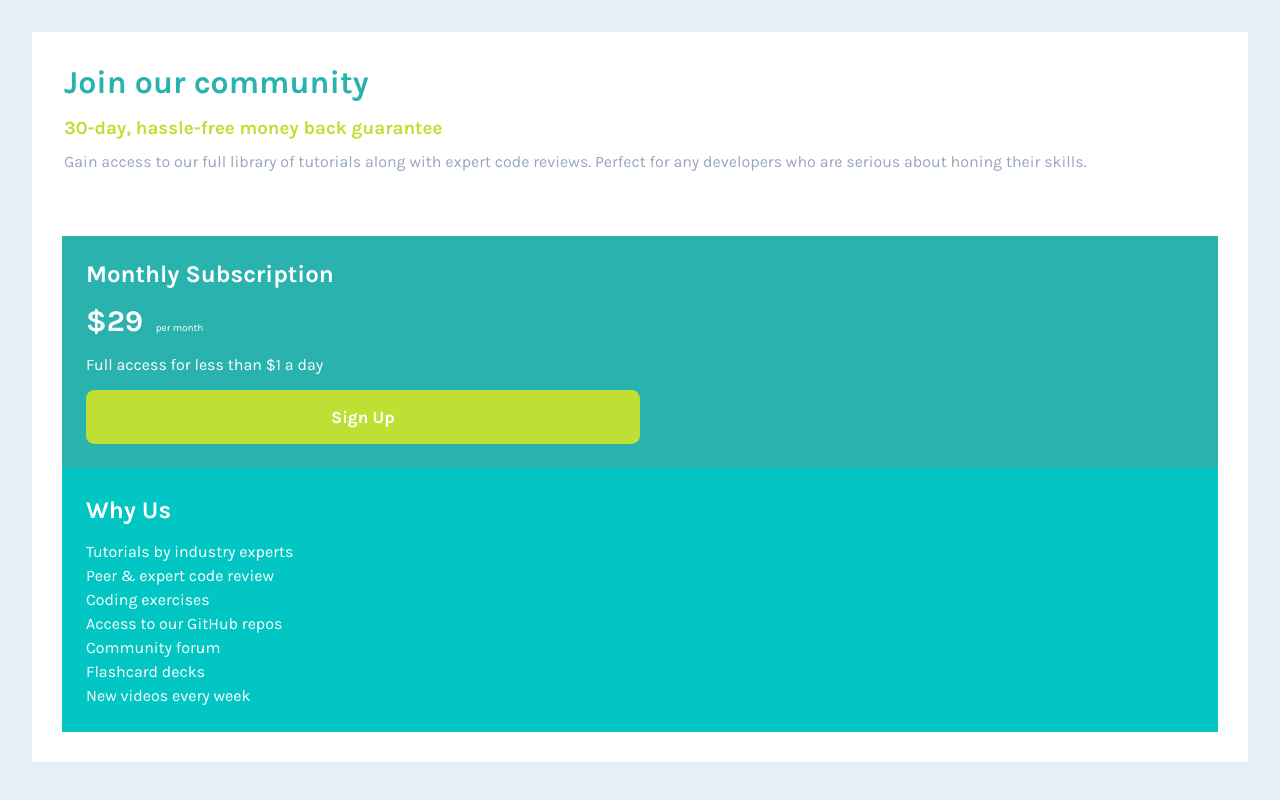
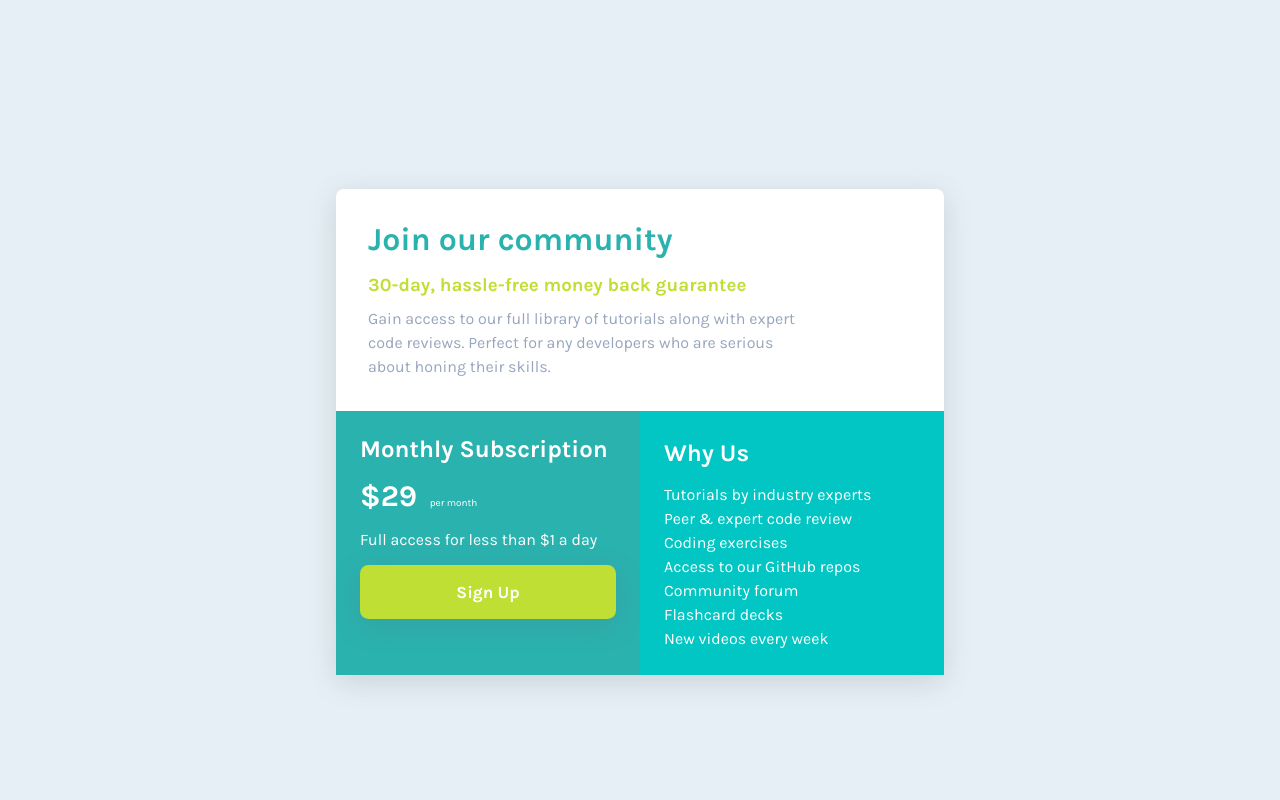
Before and after one commit to Ayommide/hannah, a plain HTML site: page index.html in a window 1280 px wide. Drawn offline with Linux system fonts and the light colour scheme.

Commit message:
fix-style-design

```diff
--- a/index.html
+++ b/index.html
@@ -18,8 +18,9 @@
 </head>
 
 <body>
+  <div class="main-container">
 <div class="container">
-<header class="single">
+<header class="header">
      <h1>Join our community</h1>
 
     <h3>30-day, hassle-free money back guarantee</h3>
@@ -29,9 +30,8 @@
     </p>
 </header>
 
-
 <main>
-    <section class="code">
+    <section class="monthly-subscription">
       <h2>Monthly Subscription</h2>
    <h4> <span>&dollar;29 </span> per month
   </h4>
@@ -40,7 +40,7 @@
       <button> Sign Up</button>
     </section>
 
-    <article>
+    <article class="why-us">
       <h2> Why Us</h2>
      <ul>
        <li>Tutorials by industry experts</li>
@@ -54,6 +54,7 @@
      </ul>
     </article>
 </main>
+</div>
 </div>
 </body>
 
--- a/style.css
+++ b/style.css
@@ -5,6 +5,8 @@
 }
 
 body{
+    width: 100%;
+    height: 100vh;
     background-color:  hsl(204, 43%, 93%);
     font-family: 'Karla', sans-serif;
     font-size: 16px;
@@ -14,60 +16,81 @@ body{
 ul{
     list-style-type: none;
 }
+.main-container{
+    display: flex;
+    flex-direction: column;
+    justify-content: center;
+    align-items: center;
+    height: 100vh;
+    width: 100%;
+}
 
 .container{
-    background-color:#fff;
+    width: 50%;
+    margin: auto;
+    box-shadow: rgba(100, 100, 111, 0.2) 0px 7px 29px 0px;
+    border-radius: 8px;
+    /* background-color:#fff; */
 }
 
 
-.single{
+.header{
+    background-color:#fff;
+    border-radius: 8px 8px 0 0;
     padding: 2em;
 }
 
-.single h3{
+.header h3{
     color:  hsl(71, 73%, 54%);
     margin-bottom: 0.6em;
 }
 
-.single h1{
+.header h1{
     color:hsl(179, 62%, 43%) ;
     margin-bottom: 0.5em;
 }
 
-.single p{
+.header p{
     color:  hsl(218, 22%, 67%);
      line-height: 1.5;
+     width: 80%;
 }
 
 main{
-    display: flex;
-    flex-direction: column;
-    padding:30px;
+    /* display: flex;
+    flex-direction: row;  */
+    display: grid;
+    grid-template-columns: repeat(2, 1fr);
+    /* display: flex; */
+    border-radius: 0 0 8px 8px;
+    /* width: 100%; */
+    /* padding:30px; */
 }
 
-.code{
+.monthly-subscription{
     background-color:hsl(179, 62%, 43%);
     padding: 1.5em;
     color: white;
+    /* width: 50%; */
 }
 
-.code h2{
+.monthly-subscription h2{
     margin-bottom: 15px;
 }
 
-.code h4{
+.monthly-subscription h4{
     font-size: 10px;
     font-weight: 300;
     margin-bottom: 0.7em;
 
 }
-.code span{
+.monthly-subscription span{
     font-size:30px;
     font-weight: 700;
     margin-right:5px;
 }
 
-.code p{
+.monthly-subscription p{
     margin:1em 0;
 }
 
@@ -82,19 +105,19 @@ button{
     border: none;
     outline: none;
     cursor: pointer;
-    width: 50%;
+    width: 100%;
+    box-shadow: rgba(100, 100, 111, 0.2) 0px 7px 29px 0px;
 }
 
 
-article{
-    background-color:  hsl(179, 99%, 39%);
+.why-us{
+    background-color: hsl(179, 99%, 39%);
     color: #fff;
+    /* width: 50%; */
     padding: 1.5em;
     line-height: 1.5;
-
-
 }
 
-article h2{
+.why-us h2{
     margin-bottom: 0.5em;
 }
```
